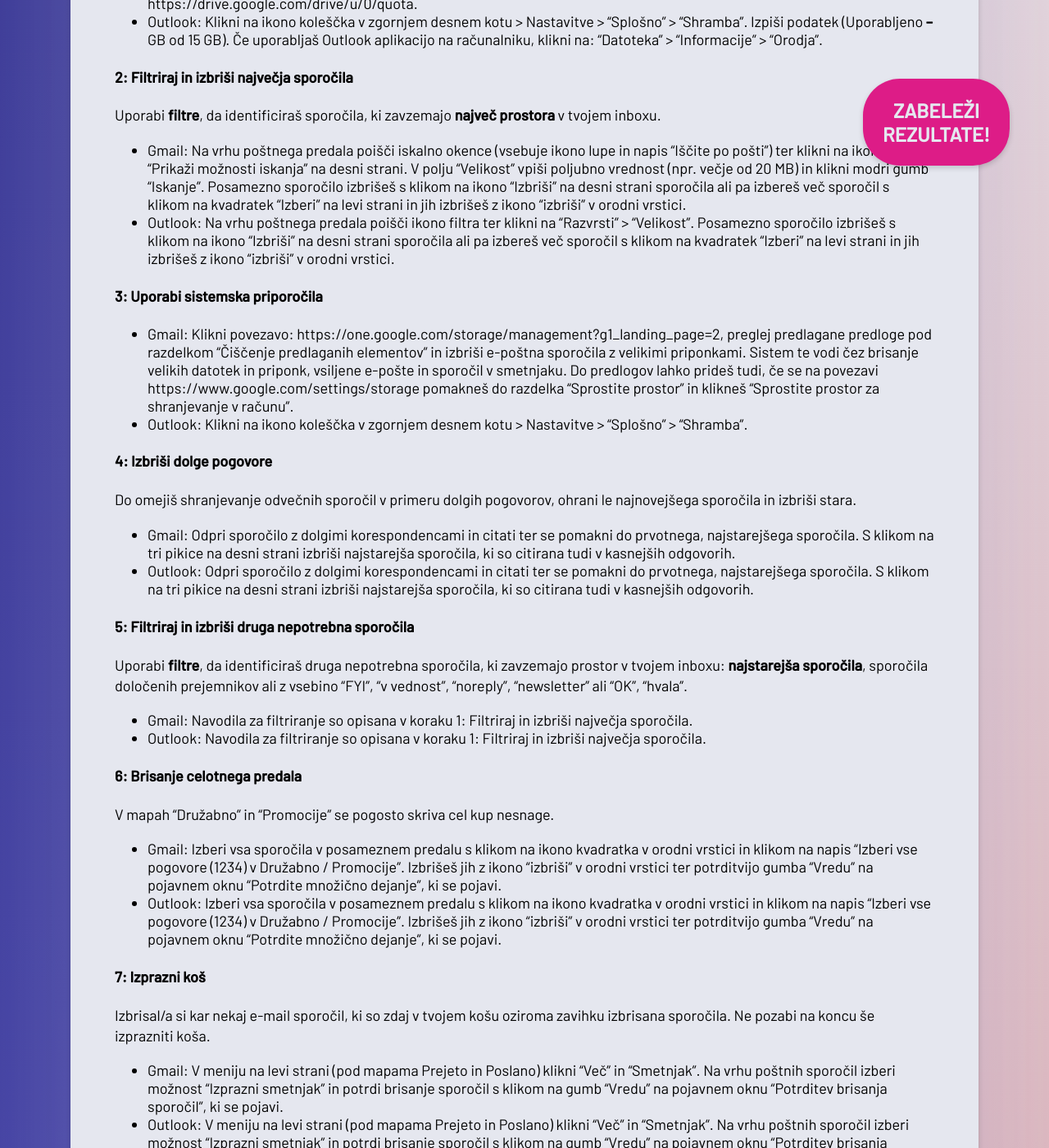
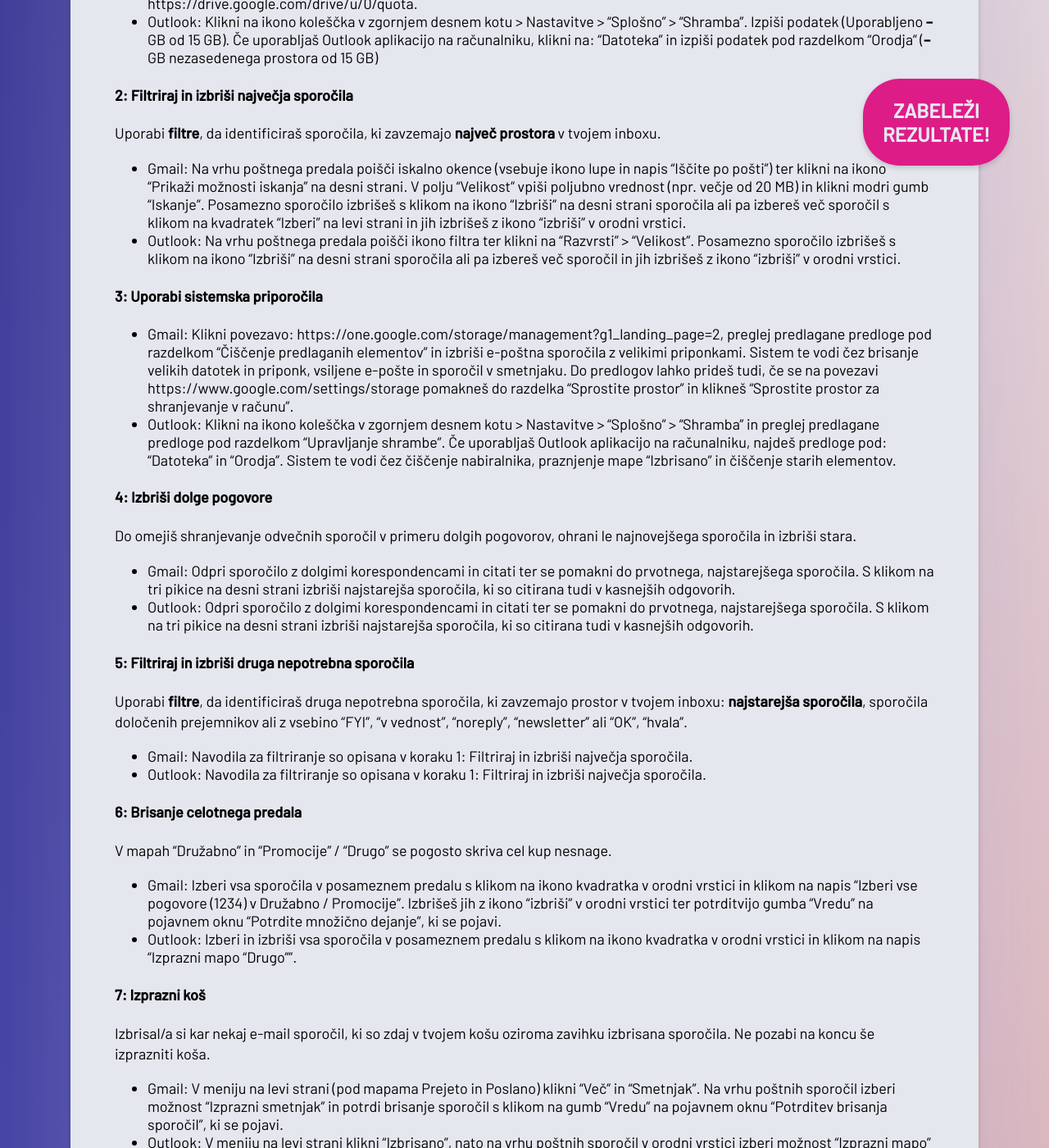
Before and after one commit to ewba/dcd-si, a Jekyll site: the page built from navodila-za-ciscenje.md, in a window 1280 px wide and 1400 px high, scrolled down 1040 px. Shown: the whole window at 82% size. Built offline with Jekyll 4.4.1, drawn with Linux system fonts in a browser that asks for light colours; some of the changed text lies outside the part shown.

Commit message:
Update navodila-za-ciscenje.md

```diff
--- a/navodila-za-ciscenje.md
+++ b/navodila-za-ciscenje.md
@@ -20,16 +20,16 @@ co2: x
 #### 1: Ugotovi in si zapiši izhodiščno stanje
 Preden začneš, moraš ugotoviti izhodiščno stanje, da boš po koncu procesa vedel/a, koliko si izbrisal/a.
 - Gmail: Klikni povezavo: https://www.google.com/settings/storage in pod menijem "Podrobnosti o prostoru za shranjevanje" izpiši podatek poleg kategorije Gmail. Do podatka lahko dostopaš tudi prek klika na bližnjico (Uporabljeno -- GB od 15 GB) na dnu poštnega predala ali prek klika na profilno fotografijo v zgornjem desnem kotu > "Upravljanje računa Google" > “Plačila in naročnine" > "Upravljaj shrambo". Če uporabljaš deljene diske, lahko do podatka dostopaš prek klika na povezavo: https://drive.google.com/drive/u/0/quota.
-- Outlook: Klikni na ikono koleščka v zgornjem desnem kotu > Nastavitve > "Splošno" > "Shramba". Izpiši podatek (Uporabljeno **--** GB od 15 GB). Če uporabljaš Outlook aplikacijo na računalniku, klikni na: “Datoteka” > "Informacije" > “Orodja”.
+- Outlook: Klikni na ikono koleščka v zgornjem desnem kotu > Nastavitve > "Splošno" > "Shramba". Izpiši podatek (Uporabljeno **--** GB od 15 GB). Če uporabljaš Outlook aplikacijo na računalniku, klikni na: “Datoteka” in izpiši podatek pod razdelkom “Orodja” (**--** GB nezasedenega prostora od 15 GB)
 
 #### 2: Filtriraj in izbriši največja sporočila
 Uporabi **filtre**, da identificiraš sporočila, ki zavzemajo **največ prostora** v tvojem inboxu.
 - Gmail: Na vrhu poštnega predala poišči iskalno okence (vsebuje ikono lupe in napis "Iščite po pošti") ter klikni na ikono "Prikaži možnosti iskanja" na desni strani. V polju "Velikost" vpiši poljubno vrednost (npr. večje od 20 MB) in klikni modri gumb "Iskanje". Posamezno sporočilo izbrišeš s klikom na ikono "Izbriši" na desni strani sporočila ali pa izbereš več sporočil s klikom na kvadratek "Izberi" na levi strani in jih izbrišeš z ikono "izbriši" v orodni vrstici.
-- Outlook: Na vrhu poštnega predala poišči ikono filtra ter klikni na "Razvrsti" > "Velikost". Posamezno sporočilo izbrišeš s klikom na ikono "Izbriši" na desni strani sporočila ali pa izbereš več sporočil s klikom na kvadratek "Izberi" na levi strani in jih izbrišeš z ikono "izbriši" v orodni vrstici.
+- Outlook: Na vrhu poštnega predala poišči ikono filtra ter klikni na "Razvrsti" > "Velikost". Posamezno sporočilo izbrišeš s klikom na ikono "Izbriši" na desni strani sporočila ali pa izbereš več sporočil in jih izbrišeš z ikono "izbriši" v orodni vrstici.
 
 #### 3: Uporabi sistemska priporočila
 - Gmail: Klikni povezavo: https://one.google.com/storage/management?g1_landing_page=2, preglej predlagane predloge pod razdelkom "Čiščenje predlaganih elementov" in izbriši e-poštna sporočila z velikimi priponkami. Sistem te vodi čez brisanje velikih datotek in priponk, vsiljene e-pošte in sporočil v smetnjaku. Do predlogov lahko prideš tudi, če se na povezavi https://www.google.com/settings/storage pomakneš do razdelka "Sprostite prostor" in klikneš "Sprostite prostor za shranjevanje v računu".
-- Outlook: Klikni na ikono koleščka v zgornjem desnem kotu > Nastavitve > "Splošno" > "Shramba".
+- Outlook: Klikni na ikono koleščka v zgornjem desnem kotu > Nastavitve > "Splošno" > "Shramba" in preglej predlagane predloge pod razdelkom "Upravljanje shrambe". Če uporabljaš Outlook aplikacijo na računalniku, najdeš predloge pod: “Datoteka” in "Orodja". Sistem te vodi čez čiščenje nabiralnika, praznjenje mape "Izbrisano" in čiščenje starih elementov.
 
 #### 4: Izbriši dolge pogovore
 Do omejiš shranjevanje odvečnih sporočil v primeru dolgih pogovorov, ohrani le najnovejšega sporočila in izbriši stara.
@@ -42,14 +42,14 @@ Uporabi **filtre**, da identificiraš druga nepotrebna sporočila, ki zavzemajo
 - Outlook: Navodila za filtriranje so opisana v koraku 1: Filtriraj in izbriši največja sporočila.
 
 #### 6: Brisanje celotnega predala
-V mapah "Družabno" in "Promocije" se pogosto skriva cel kup nesnage.
+V mapah "Družabno" in "Promocije" / "Drugo" se pogosto skriva cel kup nesnage.
 - Gmail: Izberi vsa sporočila v posameznem predalu s klikom na ikono kvadratka v orodni vrstici in klikom na napis "Izberi vse pogovore (1234) v Družabno / Promocije". Izbrišeš jih z ikono "izbriši" v orodni vrstici ter potrditvijo gumba "Vredu" na pojavnem oknu "Potrdite množično dejanje", ki se pojavi.
-- Outlook: Izberi vsa sporočila v posameznem predalu s klikom na ikono kvadratka v orodni vrstici in klikom na napis "Izberi vse pogovore (1234) v Družabno / Promocije". Izbrišeš jih z ikono "izbriši" v orodni vrstici ter potrditvijo gumba "Vredu" na pojavnem oknu "Potrdite množično dejanje", ki se pojavi.
+- Outlook: Izberi in izbriši vsa sporočila v posameznem predalu s klikom na ikono kvadratka v orodni vrstici in klikom na napis "Izprazni mapo "Drugo"".
 
 #### 7: Izprazni koš
 Izbrisal/a si kar nekaj e-mail sporočil, ki so zdaj v tvojem košu oziroma zavihku izbrisana sporočila. Ne pozabi na koncu še izprazniti koša.
 - Gmail: V meniju na levi strani (pod mapama Prejeto in Poslano) klikni "Več" in "Smetnjak". Na vrhu poštnih sporočil izberi možnost "Izprazni smetnjak" in potrdi brisanje sporočil s klikom na gumb "Vredu" na pojavnem oknu "Potrditev brisanja sporočil", ki se pojavi.
-- Outlook: V meniju na levi strani (pod mapama Prejeto in Poslano) klikni "Več" in "Smetnjak". Na vrhu poštnih sporočil izberi možnost "Izprazni smetnjak" in potrdi brisanje sporočil s klikom na gumb "Vredu" na pojavnem oknu "Potrditev brisanja sporočil", ki se pojavi.
+- Outlook: V meniju na levi strani klikni "Izbrisano", nato na vrhu poštnih sporočil v orodni vrstici izberi možnost "Izprazni mapo" in potrdi brisanje sporočil s klikom na gumb "Delete all" na pojavnem oknu, ki se pojavi.
 Več o čiščenju inbox na uradni podpori ponudnikov:
 - Microsoft Outlook: [Clean up your inbox](https://support.microsoft.com/en-us/office/clean-up-your-inbox-2fb652e5-b387-4147-9fff-25f2e32dfda9)
 - Gmail: [Delete Gmail messages or restore deleted messages](https://support.google.com/mail/answer/7401?hl=en&co=GENIE.Platform%3DDesktop)
@@ -63,7 +63,7 @@ Ne prebiraš številnih newsletterjev, na katere si se prijavil/a? Odjavi se!
 #### 9: Ugotovi in si zapiši končno stanje
 Ko končaš, si zapiši končno stanje, da boš vedel/a, koliko si izbrisal/a.
 - Gmail: Klikni povezavo: https://www.google.com/settings/storage in pod menijem "Podrobnosti o prostoru za shranjevanje" izpiši podatek poleg kategorije Gmail. Do podatka lahko dostopaš tudi prek klika na bližnjico (Uporabljeno -- GB od 15 GB) na dnu poštnega predala ali prek klika na profilno fotografijo v zgornjem desnem kotu > "Upravljanje računa Google" > “Plačila in naročnine" > "Upravljaj shrambo". Če uporabljaš deljene diske, lahko do podatka dostopaš prek klika na povezavo: https://drive.google.com/drive/u/0/quota.
-- Outlook: Klikni na ikono koleščka v zgornjem desnem kotu > Nastavitve > "Splošno" > "Shramba". Izpiši podatek (Uporabljeno **--** GB od 15 GB). Če uporabljaš Outlook aplikacijo na računalniku, klikni na: “Datoteka” > "Informacije" > “Orodja”.
+- Outlook: Klikni na ikono koleščka v zgornjem desnem kotu > Nastavitve > "Splošno" > "Shramba". Izpiši podatek (Uporabljeno **--** GB od 15 GB). Če uporabljaš Outlook aplikacijo na računalniku, klikni na: “Datoteka” in izpiši podatek pod razdelkom “Orodja” (**--** GB nezasedenega prostora od 15 GB)
 
 ### Datoteke
 <iframe width="560" height="315" src="https://www.youtube-nocookie.com/embed/_rI7ZG0s74A?si=C5mG6NUQ4gA23Q_t" title="YouTube video player" frameborder="0" allow="accelerometer; autoplay; clipboard-write; encrypted-media; gyroscope; picture-in-picture; web-share" allowfullscreen></iframe>
```
